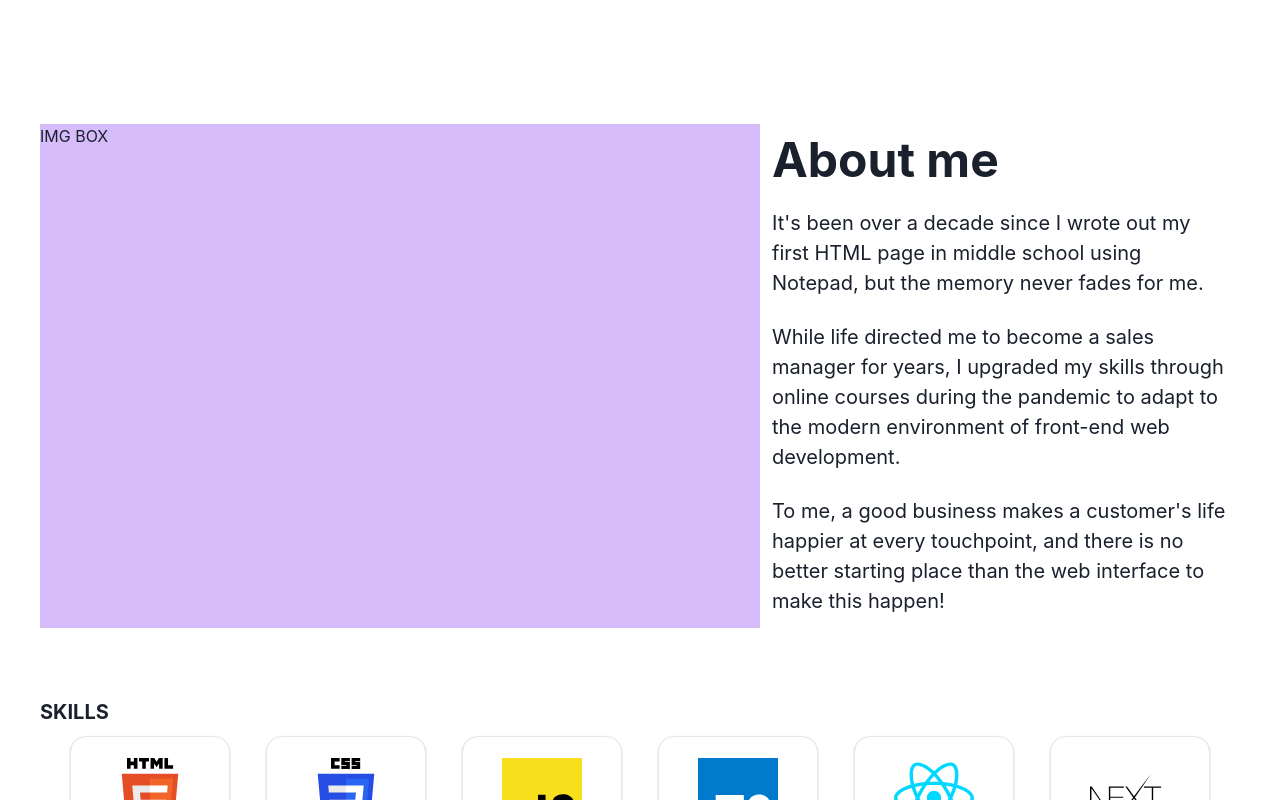
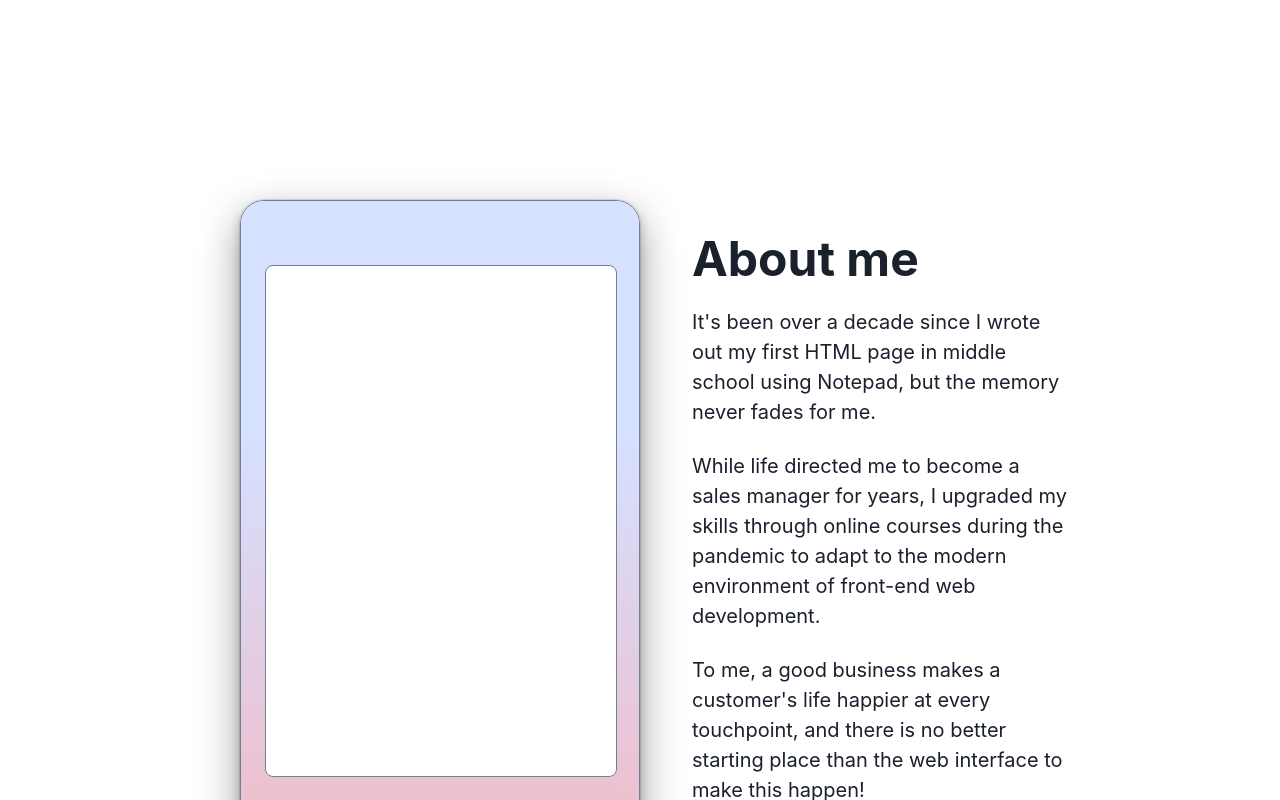
Before and after one commit to john-zhuangzhuang-li/my-next-story, a Next.js app: page / in a window 1280 px wide. Shown: the part 760-1560 px from the top of the page. Built offline with nearby package versions, Linux system fonts and the light colour scheme.

Commit message:
Updated nav styles

```diff
--- a/components/AboutSection.js
+++ b/components/AboutSection.js
@@ -1,3 +1,5 @@
+import { useRef } from "react";
+
 import {
   Flex,
   Heading,
@@ -12,8 +14,9 @@ import {
   Icon,
   Circle,
   Link,
+  Progress,
 } from "@chakra-ui/react";
-import { motion, isValidMotionProp } from "framer-motion";
+import { motion, isValidMotionProp, useScroll } from "framer-motion";
 
 import NextImage from "next/image";
 
@@ -22,14 +25,84 @@ const Section = chakra(motion.section, {
     isValidMotionProp(prop) || shouldForwardProp(prop),
 });
 
+const FrameBg = chakra(motion.figure, {
+  shouldForwardProp: (prop) =>
+    isValidMotionProp(prop) || shouldForwardProp(prop),
+});
+
 const AboutSection = () => {
+  const figureRef = useRef(null);
+  const { scrollYProgress } = useScroll({
+    target: figureRef,
+    offset: ["end end", "center center"],
+  });
+
   return (
-    <Section gridColumn="center" display="flex">
-      <Flex flex="1" bg="purple.200">
-        IMG BOX
+    <Section
+      gridColumn="center"
+      display="flex"
+      justifyContent="center"
+      // style={{ opacity: scrollYProgress }}
+    >
+      {/* FIGURE AREA */}
+      <Flex
+        w="30rem"
+        // bg="purple.200"
+        ref={figureRef}
+        py={6}
+        justifyContent="center"
+        alignItems="center"
+      >
+        {/* <FigureMain
+          w="25rem"
+          h="50rem"
+          bg="teal.700"
+        ></FigureMain> */}
+        <Grid
+          w="25em"
+          h="40em"
+          gridTemplateColumns="1.5em [screen-start] 22em [screen-end] 1.5em"
+          gridTemplateRows="[full-start] 4em [screen-start] 32em [screen-end] 4em [full-end]"
+          border="1px"
+          borderColor="gray.500"
+          borderRadius="3xl"
+          overflow="hidden"
+          boxShadow="dark-lg"
+          // rounded="md"
+        >
+          <Flex
+            gridColumn="1 / -1"
+            gridRow="full"
+            // bg="teal.400"
+            // bgGradient={`linear-gradient( 109.6deg,  rgba(44,62,78,1) 12.6%, rgba(69,103,131,1) 82.8% )`}
+            // bgGradient={`linear-gradient( 180.3deg,  rgba(214,224,255,1) 37.2%, rgba(254,168,168,1) 137.3% )`}
+            zIndex="25"
+            // flexDir="column"
+            // justifyContent="flex-start"
+          >
+            {/* MAYBE SHOULD KEEP THE WHITE LOOK!! ITS AMAZING!! */}
+            {/* INSTEAD DO SOME ANIMATION ON OTHER STUFF */}
+            <FrameBg
+              flex="1"
+              bgGradient={`linear-gradient( 180.3deg,  rgba(214,224,255,1) 37.2%, rgba(254,168,168,1) 137.3% )`}
+              style={{ scaleY: scrollYProgress }}
+              transformOrigin="top"
+            ></FrameBg>
+          </Flex>
+          <Flex
+            gridColumn="screen"
+            gridRow="screen"
+            bg="#fff"
+            border="1px"
+            borderColor="gray.500"
+            borderRadius="lg"
+            zIndex="50"
+          ></Flex>
+        </Grid>
       </Flex>
+      {/* CONTENT AREA */}
       <Flex
-        width="40%"
+        width="25rem"
         flexDir="column"
         justifyContent="center"
         // alignItems="center"
@@ -37,6 +110,8 @@ const AboutSection = () => {
         rowGap={6}
       >
         <Heading size="2xl">About me</Heading>
+        {/* <Progress value={scrollYProgress * 100} />
+        <Button onClick={() => console.log(scrollYProgress)}>PRINT</Button> */}
         <Text fontSize="xl">
           It's been over a decade since I wrote out my first HTML page in middle
           school using Notepad, but the memory never fades for me.
--- a/components/Layout.js
+++ b/components/Layout.js
@@ -10,7 +10,7 @@ const Container = chakra("div", {
     rowGap: 6,
     columnGap: 6,
     gridTemplateColumns:
-      "minmax(0, 1fr) [center-start] minmax(min-content, 75rem) [center-end] minmax(0, 1fr)",
+      "minmax(0, 1fr) [center-start] minmax(min-content, 75em) [center-end] minmax(0, 1fr)",
     gridAutoFlow: "column",
   },
 });
--- a/components/NavBar.js
+++ b/components/NavBar.js
@@ -15,6 +15,7 @@ import {
 } from "@chakra-ui/react";
 import { motion, isValidMotionProp } from "framer-motion";
 import { BiGlassesAlt } from "react-icons/bi";
+import { FaGlasses } from "react-icons/fa";
 
 import ProgressBar from "./ProgressBar";
 
@@ -50,7 +51,7 @@ const NavBar = () => {
         zIndex="200"
         py={3}
       >
-        <Icon as={BiGlassesAlt} w={5} h={5} color="pink.300" />
+        <Icon as={FaGlasses} w={6} h={6} color="purple.500" />
       </Flex>
       <Flex
         gridColumn="right"
--- a/components/ProgressBar.js
+++ b/components/ProgressBar.js
@@ -1,5 +1,11 @@
 import { chakra, shouldForwardProp } from "@chakra-ui/react";
-import { motion, isValidMotionProp, useScroll, useSpring } from "framer-motion";
+import {
+  motion,
+  isValidMotionProp,
+  useScroll,
+  useSpring,
+  useTransform,
+} from "framer-motion";
 
 const ProgressBox = chakra(motion.figure, {
   shouldForwardProp: (prop) =>
@@ -9,9 +15,10 @@ const ProgressBox = chakra(motion.figure, {
 const ProgressBar = () => {
   const { scrollYProgress } = useScroll();
   const scaleX = useSpring(scrollYProgress);
+  const padding = useTransform(scrollYProgress, [0, 0.1], ["3rem", "0rem"]);
   return (
     <ProgressBox
-      style={{ scaleX }}
+      style={{ scaleX, padding }}
       gridColumn="1 / -1"
       gridRow="1 / span 1"
       zIndex="150"
```
